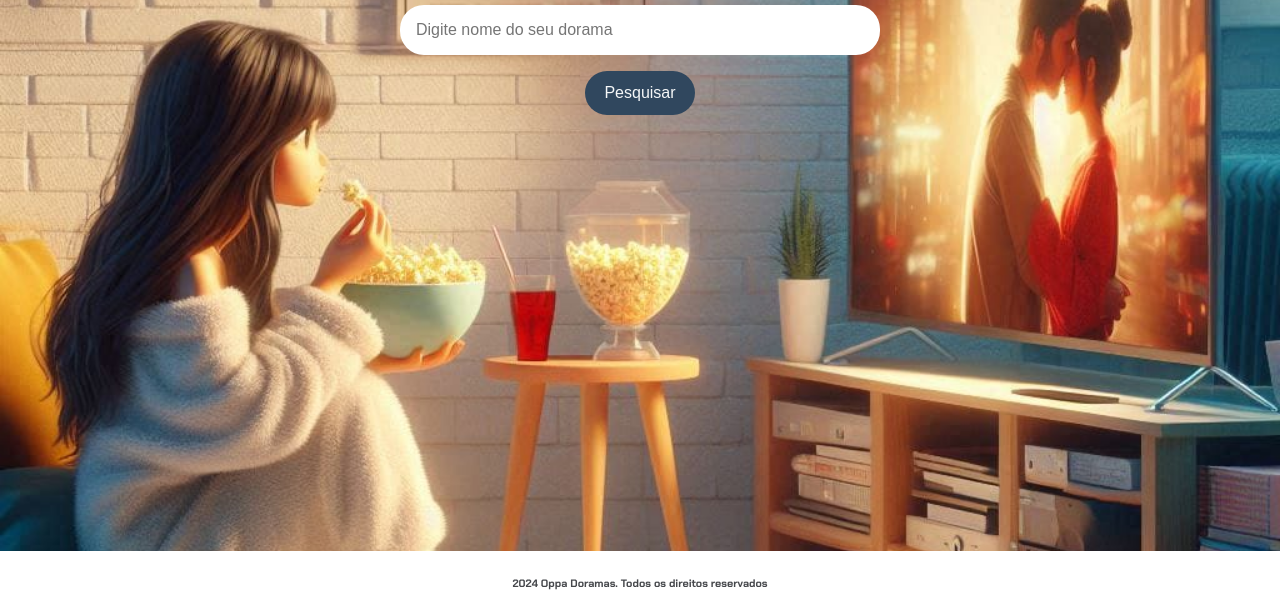
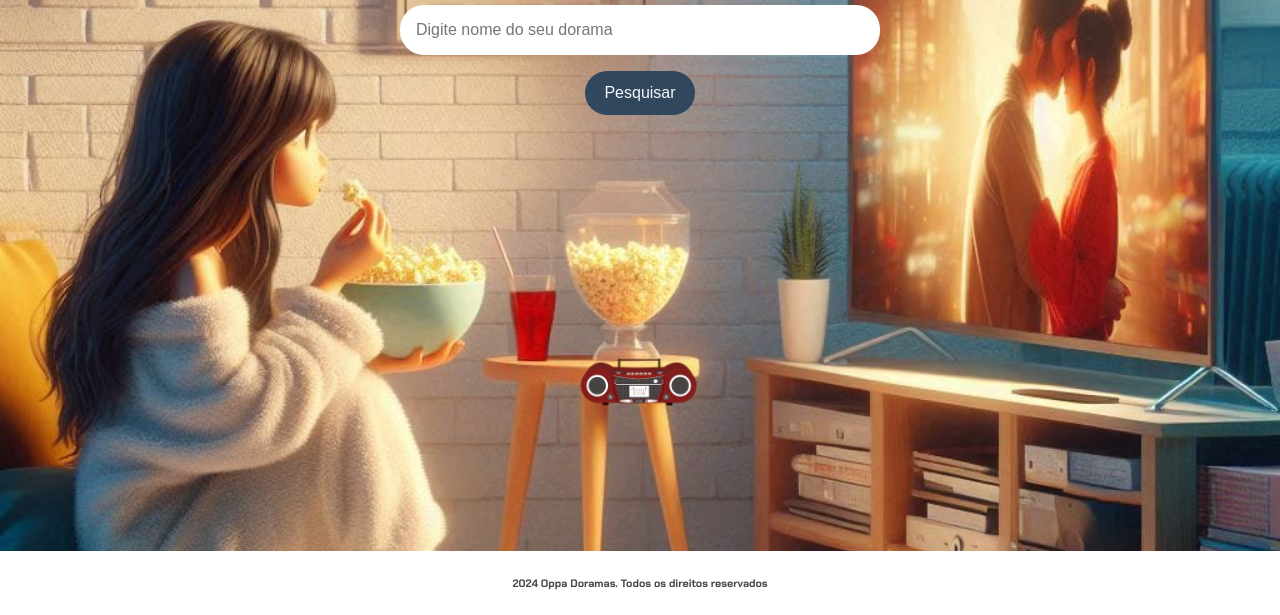
Before and after one commit to Pamela-Ayres/Oppa_Dorama, a plain HTML site: page index.html in a window 1280 px wide. Shown: the part 185-800 px from the top of the page. Drawn offline with Linux system fonts and the light colour scheme.

Commit message:
Atualização playlist

```diff
--- a/index.html
+++ b/index.html
@@ -1,15 +1,18 @@
 <!DOCTYPE html>
 <html lang="pt-br">
+
 <head>
   <meta charset="UTF-8">
   <meta name="viewport" content="width=device-width, initial-scale=1.0">
   <link rel="stylesheet" href="styles.css">
   <title>Oppa Doramas</title>
 </head>
+
 <body>
   <header>
     <h1>Oppa, Onde Está Minha Pipoca?</h1>
   </header>
+
   <main>
     <section>
       <input type="text" placeholder="Digite nome do seu dorama" id="campo-pesquisa">
@@ -18,12 +21,39 @@
     <section class="resultados-pesquisa" id="resultados-pesquisa">
     </section>
   </main>
+
+  <main>
+    <button id="radio-ost" title="Clique aqui para abrir a playlist das melhores OST Spotify"></button>
+  </main>
+
   <footer>
     <h6>2024 Oppa Doramas. Todos os direitos reservados</h6>
+  </footer>
 
-    </footer>
   <script src="dados.js"></script>
   <script src="app.js"></script>
+  <script>
+    const radioOstButton = document.getElementById('radio-ost');
 
+    radioOstButton.addEventListener('click', () => {
+      // Improved approach: Check if Spotify is available
+      if (typeof window.open === 'function') {
+        window.open('https://open.spotify.com/playlist/3S8c2IURd9CRtiH4qGHHA6?si=762b1a44cf1d4031', '_blank'); // Open in new tab
+      } else {
+        console.error('Spotify cannot be opened in this context (window.open is not a function).');
+        // Optionally: Provide alternative instructions (e.g., open the link manually)
+      }
+    });
+
+    // Add hover functionality for message
+    radioOstButton.addEventListener('mouseover', () => {
+      radioOstButton.textContent = ''; // Change button text on hover
+    });
+
+    radioOstButton.addEventListener('mouseout', () => {
+      radioOstButton.textContent = ''; // Revert button text on mouseout
+    });
+  </script>
 </body>
+
 </html>
--- a/styles.css
+++ b/styles.css
@@ -70,6 +70,7 @@ section button:hover {
     margin-top: 1rem; /* Espaçamento acima da caixa de resultados */
     padding: 1rem; /* Espaçamento interno */
     border-radius: 0.6rem; /* Borda arredondada */
+
 }
 
 /* Estiliza cada item de resultado */
@@ -206,3 +207,20 @@ img {
     max-width:100px;
     border-radius: 15px;
 }
+#radio-ost {
+    background-image: url('radio.png'); /* Replace 'radio.png' with the actual path to your image */
+    background-size: contain;
+    background-repeat: no-repeat;
+    background-position: center;
+    display:flexbox;
+    justify-content:center;
+    align-items:center;
+    width: 300px; /* Define button width */
+    height: 150px; /* Define button height */
+    background-color: rgba(255, 255, 255, 0); /* Button background color */
+    border-color: transparent;
+    position: absolute; /* Position the button absolutely */
+    top:71%; /* Ajuste para a posição vertical desejada */
+    left: 50%; /* Ajuste para a posição horizontal desejada */
+    transform: translate(-50%, -50%); /* Centraliza o botão */
+}
```
Also changed, not shown: casette-4397896_640.png (added), nota-musical.png (added), radio.png (added), radio2.jpeg (added), 1 other file. Lines whose indentation alone changed are shown as unchanged.
